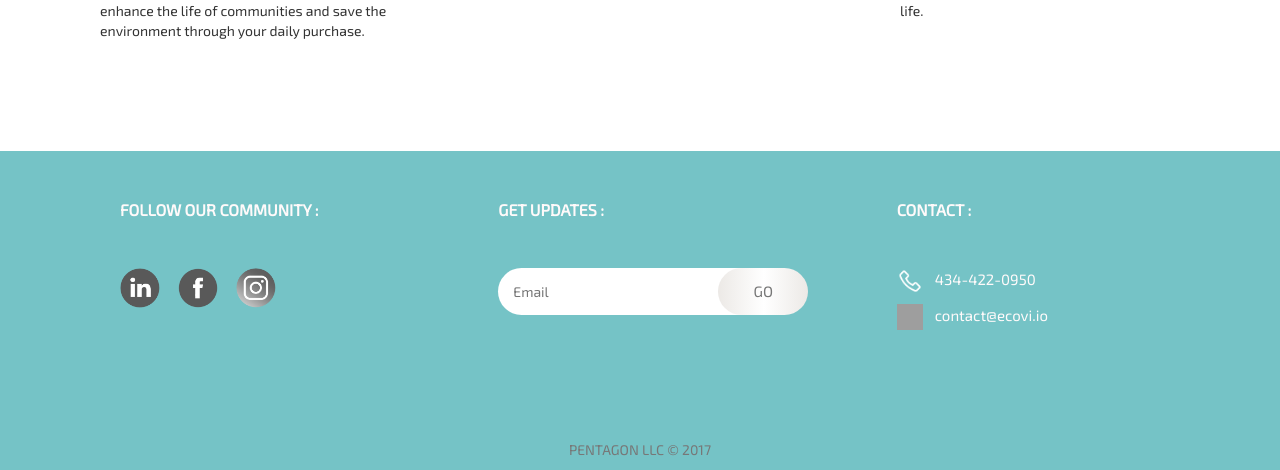
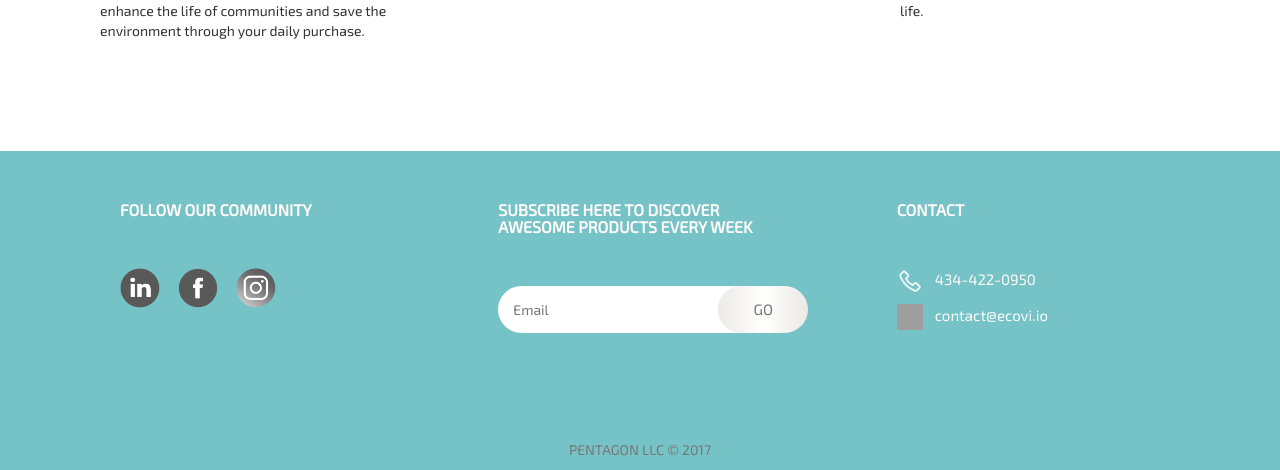
Before and after one commit to zona-li/ecovi, a Django app: page / in a window 1280 px wide. Shown: the part 1304-1774 px from the top of the page. Run offline with Django 3.2, Linux system fonts and the light colour scheme; some libraries are stand-ins or nearby versions; grey boxes are pictures that could not be loaded.

Commit message:
footer wording change

```diff
--- a/app/homestarter/main/templates/main/header.html
+++ b/app/homestarter/main/templates/main/header.html
@@ -209,7 +209,7 @@
 		<div class="container-fluid"> <!-- If Needed Left and Right Padding in 'md' and 'lg' screen means use container class -->
             <div class="row">
                 <div class="ft-sec1 col-xs-4 col-sm-4 col-md-4 col-lg-4">
-                    <h5 style="padding-left: 20px; " class="ft-title"><b>Follow our community :</b></h5>
+                    <h5 style="padding-left: 20px; " class="ft-title"><b>Follow our community</b></h5>
 					<a href='/linkedin/' style="margin-left: 20px">
 						<img src="{% static "/pictures/linkedin_logo_bw.png" %}" alt="Responsive image" class="img-circle" width="40" height="40" style='margin-right:15px'>
 					</a>
@@ -221,7 +221,7 @@
 					</a>
                 </div>
                 <div class="ft-sec2 col-xs-4 col-sm-4 col-md-4 col-lg-4">
-                    <h5 class="ft-title">Get Updates :</h5>
+                    <h5 class="ft-title">Subscribe here to discover <br>awesome products every week</h5>
 
                     <form class="parent" method="post" action="{% url 'create_general_user' %}">
                     	{% csrf_token %}
@@ -230,7 +230,7 @@
                     </form>
                 </div>
                 <div class="ft-sec3 col-xs-4 col-sm-4 col-md-4 col-lg-4">
-                    <h5 class="ft-title">Contact :</h5>
+                    <h5 class="ft-title">Contact</h5>
 <!--                     <p style="padding-top: 20px; color: #777777"><a href='/about/'>About</a></p>
                     <p style="color: #777777"><a href='/blog/'>Blog</a></p>
                     <p style="color: #777777"><a href='/contact/'>Contact</a></p>	-->
--- a/app/homestarter/main/templates/main/home.html
+++ b/app/homestarter/main/templates/main/home.html
@@ -31,7 +31,9 @@
 	<script type="text/javascript">
 		var typed = new Typed('.typejs', {
 		  strings: ["build towards a better future.", "have great stories.", "enable and empower people."],
-		  typeSpeed: 25
+		  typeSpeed: 56,
+		  startDelay: 3000,
+		  backDelay: 900,
 		});
 	</script>
 
```
